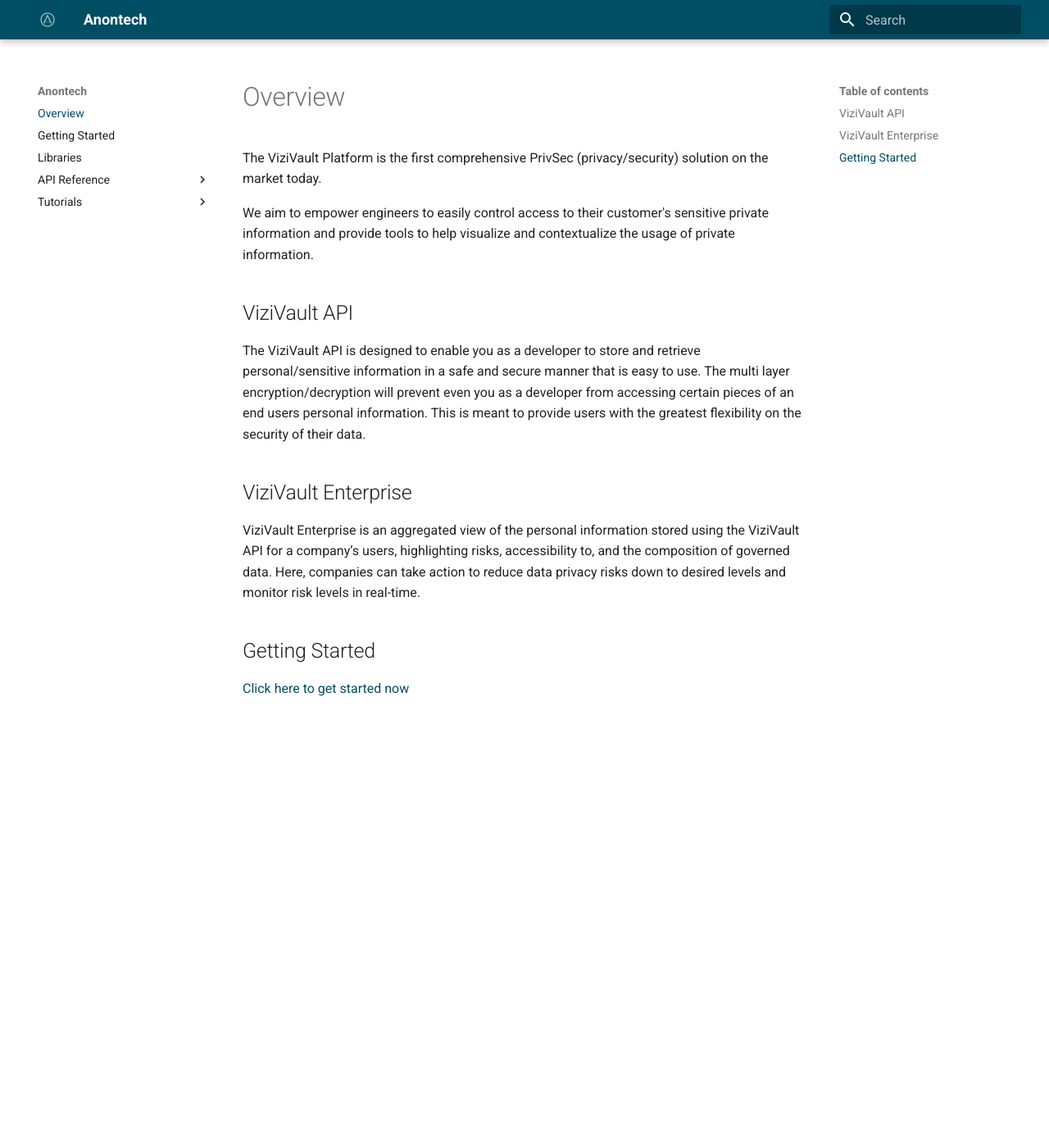
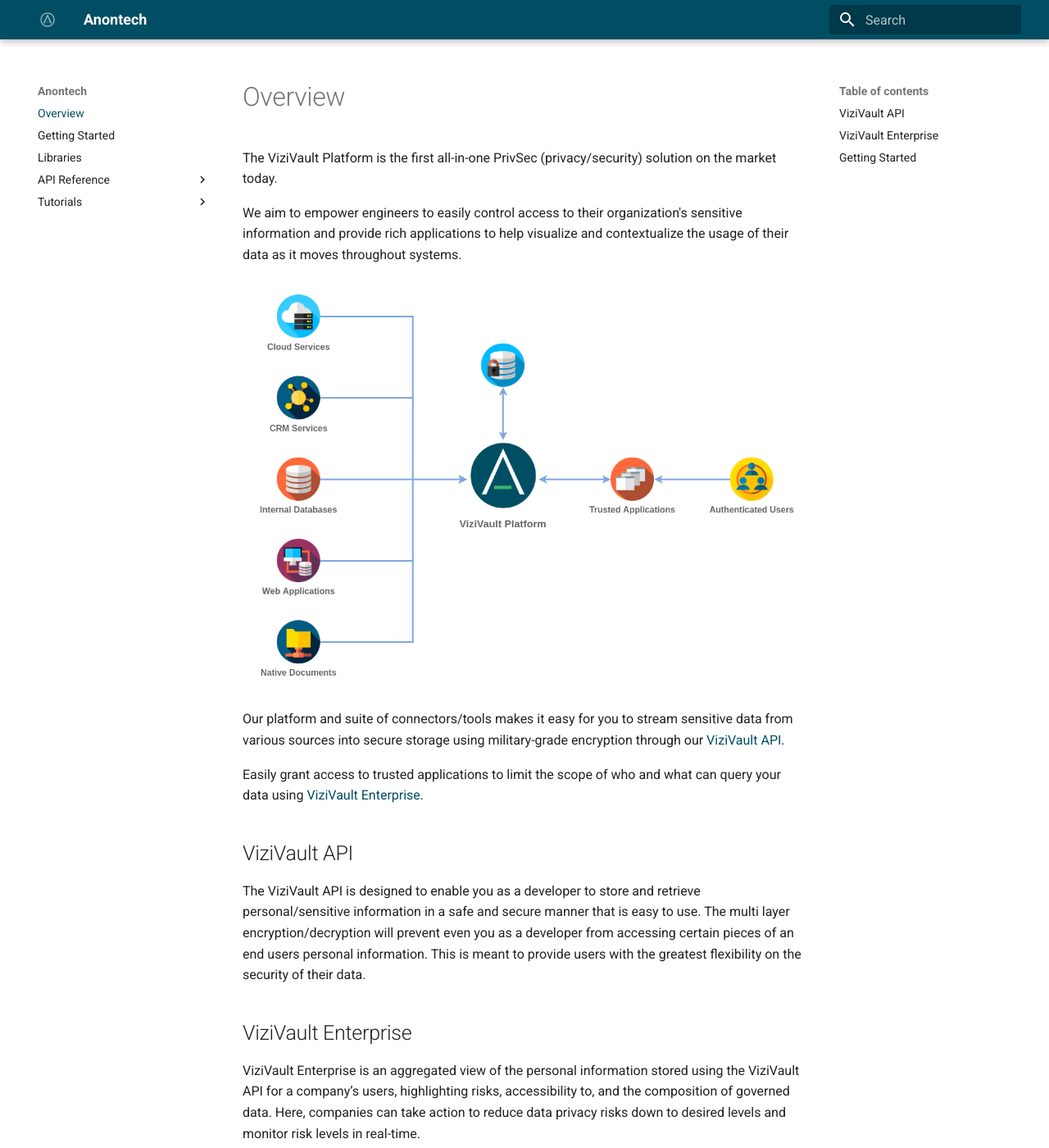
Before and after one commit to anontechnology/documentation, an MkDocs documentation site: the page built from docs/index.md, in a window 1280 px wide and 1400 px high. Shown: the whole window at 82% size. Built offline with MkDocs 1.6.1 and Material for MkDocs 9.7.7, drawn with Linux system fonts in a browser that asks for light colours.

Commit message:
Added overview diagram

```diff
--- a/docs/index.md
+++ b/docs/index.md
@@ -1,7 +1,13 @@
 # Overview
-The ViziVault Platform is the first comprehensive PrivSec (privacy/security) solution on the market today.
+The ViziVault Platform is the first all-in-one PrivSec (privacy/security) solution on the market today.
 
-We aim to empower engineers to easily control access to their customer's sensitive private information and provide tools to help visualize and contextualize the usage of private information.
+We aim to empower engineers to easily control access to their organization's sensitive information and provide rich applications to help visualize and contextualize the usage of their data as it moves throughout systems.
+
+![ViziVault Platform Overview](/assets/images/anontech-overview-no-data.png)
+
+Our platform and suite of connectors/tools makes it easy for you to stream sensitive data from various sources into secure storage using military-grade encryption through our [ViziVault API](#vizivault-api).
+
+Easily grant access to trusted applications to limit the scope of who and what can query your data using [ViziVault Enterprise](#vizivault-enterprise).
 
 ## ViziVault API
 
```
Also changed, not shown: docs/assets/images/anontech-overview-no-data.png (added).
